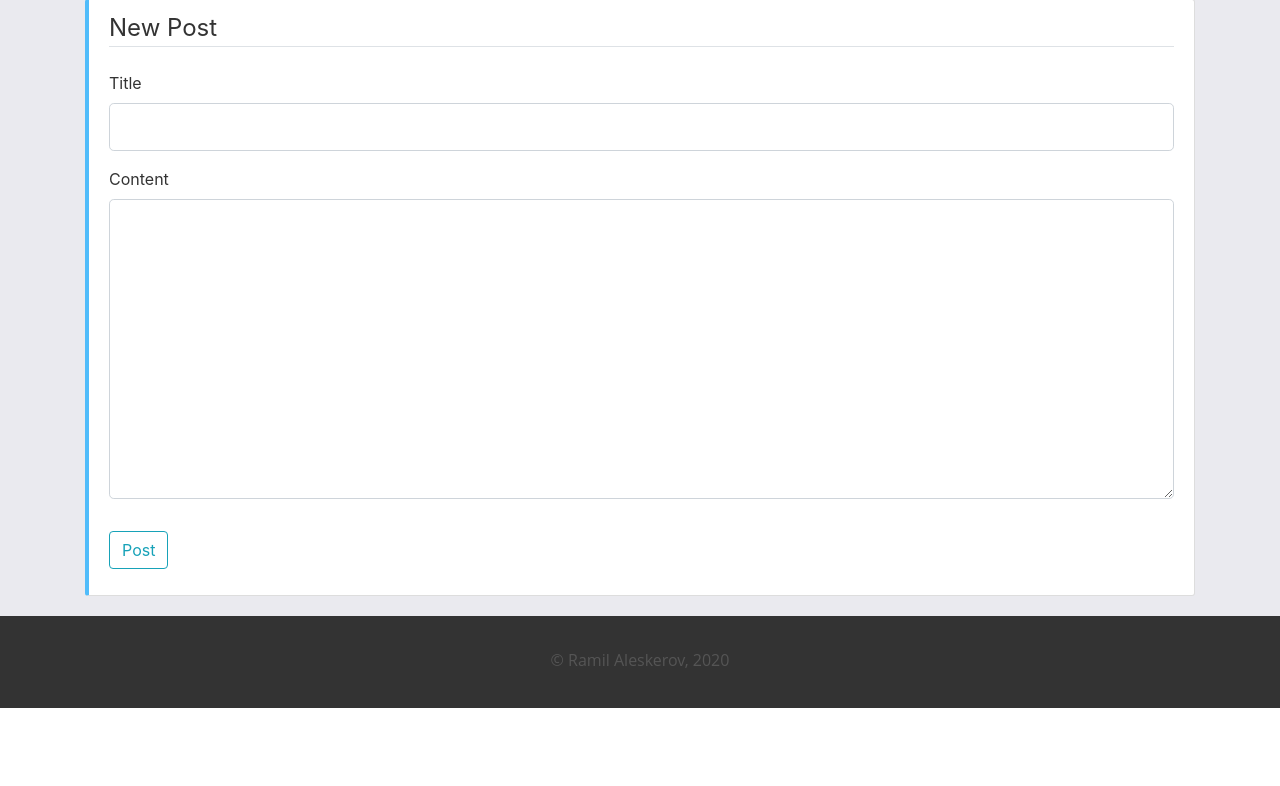
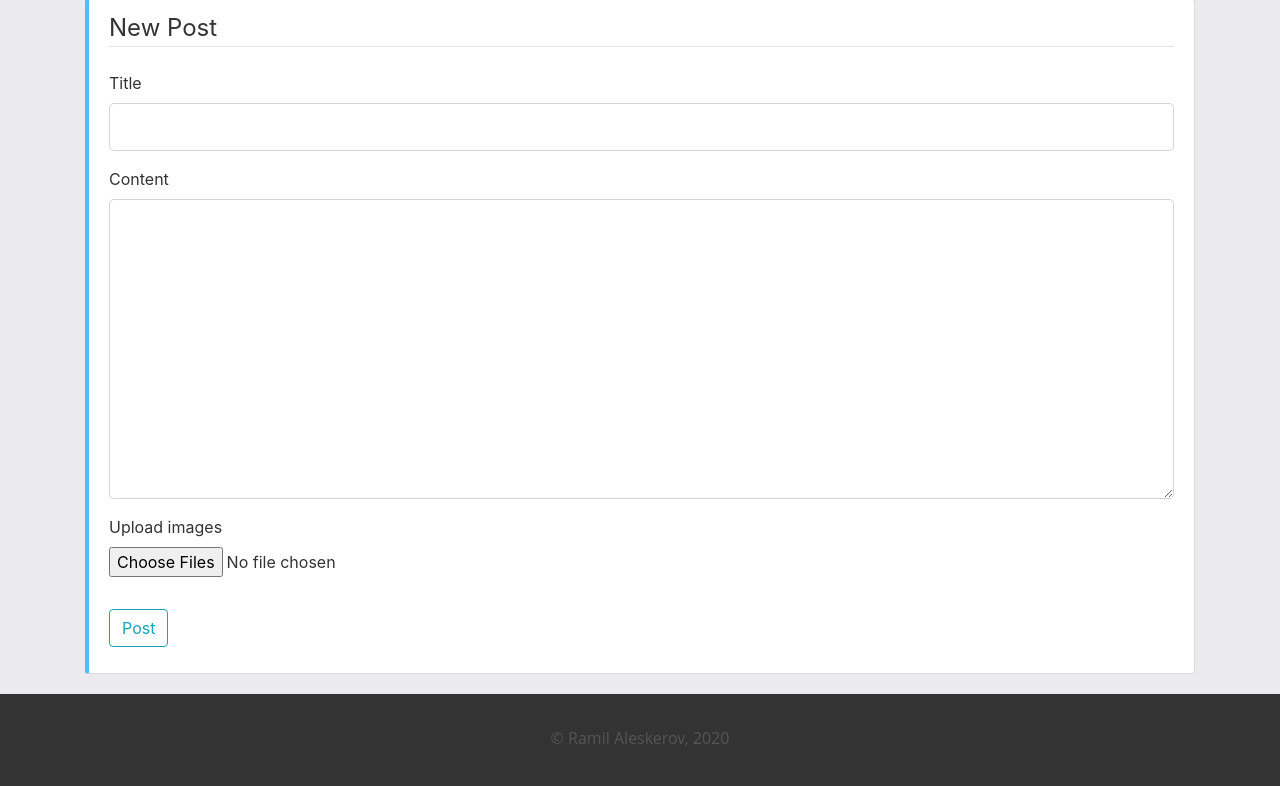
Before and after one commit to Mathemmagician/Flask_website, a Flask app: page /post/new in a window 1280 px wide. Shown: the part 269-1055 px from the top of the page. Before the commit the page ends 977 px from the top, so only its background shows below. Run offline with Flask 2, Linux system fonts and the light colour scheme; a user stored in the database is signed in; tables that the repository leaves empty hold one stand-in row (values such as "Sample post"); some libraries are stand-ins or nearby versions.

Commit message:
Adding blog images

```diff
--- a/flaskblog/posts/forms.py
+++ b/flaskblog/posts/forms.py
@@ -1,10 +1,13 @@
 from flask_wtf import FlaskForm
-from wtforms import StringField, SubmitField, TextAreaField
+from flask_wtf.file import FileField, FileAllowed
+from wtforms import StringField, SubmitField, TextAreaField, MultipleFileField
 from wtforms.validators import DataRequired
 
 class PostForm(FlaskForm):
 	title = StringField('Title', validators=[DataRequired()])
 	content = TextAreaField('Content', validators=[DataRequired()])
+	# picture = FileField('Upload picture', validators=[FileAllowed(['jpg', 'png'])])
+	images = MultipleFileField('Upload images', validators=[FileAllowed(['jpg', 'png'])])
 	submit = SubmitField('Post')
 
 
--- a/flaskblog/posts/routes.py
+++ b/flaskblog/posts/routes.py
@@ -4,6 +4,7 @@ from flask_login import current_user, login_required
 from flaskblog import db
 from flaskblog.models import User, Post, Comment
 from flaskblog.posts.forms import PostForm, CommentForm
+from flaskblog.posts.utils import save_post_image
 
 
 posts = Blueprint('posts', __name__)
@@ -19,6 +20,9 @@ def new_post():
         post = Post(title=form.title.data, content=form.content.data, author=current_user)
         db.session.add(post)
         db.session.commit()
+        if form.images.data:
+            for image_id, image in enumerate(form.images.data, 1):
+                image_filename = save_post_image(image, post_id=post.id, image_id=image_id)
         flash('Post has been created', 'success')
         return redirect(url_for('main.blog'))
     return render_template('create_post.html', title='New Post',
--- a/flaskblog/templates/blog.html
+++ b/flaskblog/templates/blog.html
@@ -10,7 +10,7 @@
             </div>
             <h3><a class="article-title" href="{{ url_for('posts.post', post_id=post.id) }}">{{ post.title }}</a></h3>
             {% if post.author.is_admin %}
-              <p class="article-content">{{ post.content | safe }}</p>
+              <p class="article-content">{{ post.media_content() | safe }}</p>
             {% else %}
               <p class="article-content">{{ post.content }}</p>
             {% endif %}
--- a/flaskblog/templates/create_post.html
+++ b/flaskblog/templates/create_post.html
@@ -1,7 +1,7 @@
 {% extends "layout.html" %}
 {% block content%}
 <div class="content-section">
-    <form method="POST" action="">
+    <form method="POST" action="" enctype="multipart/form-data">
         {{ form.hidden_tag() }}
         <fieldset class="form-group">
             <legend class="border-bottom mb-4">{{ legend }}</legend>
@@ -31,6 +31,17 @@
                     {{ form.content(class="form-control form-control-lg post-text") }}
                 {% endif %}
             </div>
+
+            <div class="form-group">
+                {{ form.images.label() }}
+                {{ form.images(class="form-control-file") }}
+                {% if form.images.errors %}
+                    {% for error in form.images.errors %}
+                        <span class="text-danger">{{ error }}</span></br>
+                    {% endfor %}
+                {% endif %}
+            </div>
+
         </fieldset>
         <div class="form-group">
             {{ form.submit(class="btn btn-outline-info") }}
--- a/flaskblog/templates/post.html
+++ b/flaskblog/templates/post.html
@@ -15,7 +15,7 @@
       </div>
       <h2 class="article-title">{{ post.title }}</h2>
       {% if post.author.is_admin %}
-        <p class="article-content">{{ post.content | safe }}</p>
+        <p class="article-content">{{ post.media_content() | safe }}</p>
       {% else %}
         <p class="article-content">{{ post.content }}</p>
       {% endif %}
--- a/flaskblog/templates/user_posts.html
+++ b/flaskblog/templates/user_posts.html
@@ -11,7 +11,7 @@
             </div>
             <h2><a class="article-title" href="{{ url_for('posts.post', post_id=post.id) }}">{{ post.title }}</a></h2>
             {% if user.is_admin %}
-              <p class="article-content">{{ post.content | safe }}</p>
+              <p class="article-content">{{ post.media_content() | safe }}</p>
             {% else %}
               <p class="article-content">{{ post.content }}</p>
             {% endif %}
--- a/flaskblog/users/routes.py
+++ b/flaskblog/users/routes.py
@@ -4,7 +4,7 @@ from flaskblog import db, bcrypt
 from flaskblog.models import User, Post
 from flaskblog.users.forms import (RegistrationForm, LoginForm, UpdateAccountForm,
                              RequestResetForm, ResetPasswordForm)
-from flaskblog.users.utils import save_picture, send_reset_email
+from flaskblog.users.utils import save_profile_picture, send_reset_email
 
 users = Blueprint('users', __name__)
 
@@ -53,7 +53,7 @@ def account():
     form = UpdateAccountForm()
     if form.validate_on_submit():
         if form.picture.data:
-            picture_file = save_picture(form.picture.data)
+            picture_file = save_profile_picture(form.picture.data)
             current_user.image_file = picture_file
 
         current_user.username = form.username.data
--- a/flaskblog/users/utils.py
+++ b/flaskblog/users/utils.py
@@ -16,7 +16,7 @@ def crop_center(pil_img, crop_width, crop_height):
 def crop_max_square(pil_img):
     return crop_center(pil_img, min(pil_img.size), min(pil_img.size))
 
-def save_picture(form_picture):
+def save_profile_picture(form_picture):
     random_hex = secrets.token_hex(8)
     _, f_ext = os.path.splitext(form_picture.filename)
     picture_fn = random_hex + f_ext
```
Also changed, not shown: flaskblog/models.py (+6 -1 lines), flaskblog/posts/utils.py (added, +13 -0 lines), 1 other file.
